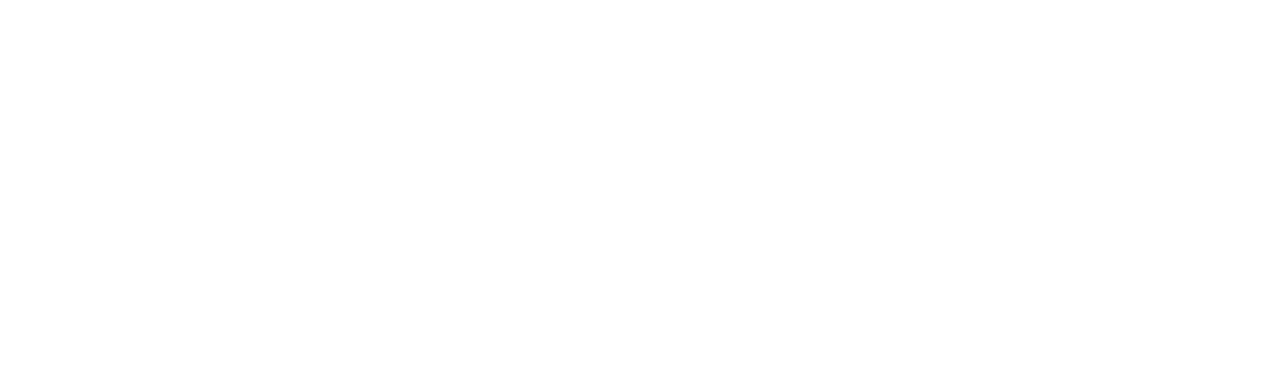
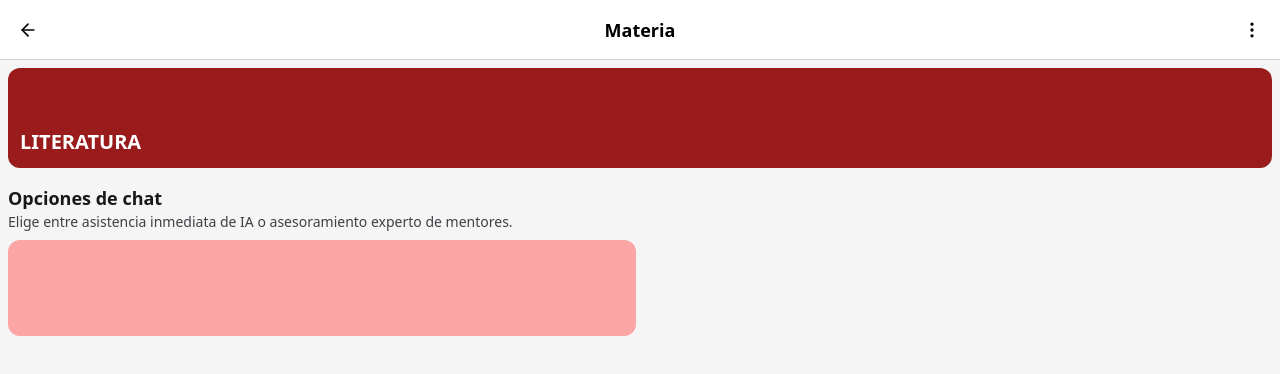
Before and after one commit to Sebastian-Winter12/libelo-back, a Vue app: page /class in a window 1280 px wide. Before the commit this address had no page. Shown: the top 374 px of the page. Built offline with nearby package versions, Linux system fonts and the light colour scheme.

Commit message:
Add BaseNav and BaseInfo components, add ClassView view and update router configuration

```diff
--- /dev/null
+++ b/src/components/BaseInfo.vue
@@ -0,0 +1,18 @@
+<script setup>
+import { defineProps } from 'vue'
+
+defineProps({
+    title: String,
+    description: String,
+})
+</script>
+
+<template>
+    <div class="flex flex-col gap-2">
+        <div class="flex flex-col">
+            <h1 class="text-lg text-zinc-900 font-semibold">{{ title }}</h1>
+            <p class="text-sm text-zinc-700">{{ description }}</p>
+        </div>
+        <slot />
+    </div>
+</template>
--- a/src/components/BaseNav.vue
+++ b/src/components/BaseNav.vue
@@ -0,0 +1,19 @@
+<script setup>
+import { ArrowLeft, EllipsisVertical } from 'lucide-vue-next';
+import { useRouter } from 'vue-router';
+
+const router = useRouter();
+const goBack = () => router.back();
+</script>
+
+<template>
+    <div class="flex justify-between items-center px-2 bg-white border-b border-gray-300">
+        <div @click="goBack" class="size-10 flex items-center justify-center">
+            <ArrowLeft :size="20" />
+        </div>
+        <div class="font-semibold text-lg">Materia</div>
+        <div class="size-10 flex items-center justify-center">
+            <EllipsisVertical :size="20" />
+        </div>
+    </div>
+</template>
--- a/src/router/index.js
+++ b/src/router/index.js
@@ -5,6 +5,11 @@
         path: "/",
         name: "home",
         component: () => import("../views/HomeView.vue"),
+    },
+    {
+        path: "/class",
+        name: "class",
+        component: () => import("../views/ClassView.vue"),
     },
 ];
 
--- /dev/null
+++ b/src/views/ClassView.vue
@@ -0,0 +1,21 @@
+<script setup>
+import BaseBody from "@/components/BaseBody.vue";
+import BaseNav from "@/components/BaseNav.vue";
+import BaseInfo from "@/components/BaseInfo.vue";
+</script>
+
+<template>
+    <BaseBody>
+        <BaseNav />
+        <div class="flex flex-col gap-4 p-2">
+            <div class="flex flex-col justify-end p-3 h-[100px] w-full bg-red-800 rounded-xl">
+                <div class="text-white font-semibold text-xl uppercase">Literatura</div>
+            </div>
+            <BaseInfo title="Opciones de chat" description="Elige entre asistencia inmediata de IA o asesoramiento experto de mentores.">
+                <div class="grid grid-cols-2 gap-2">
+                    <div class="bg-red-300 h-24 rounded-xl"></div>
+                </div>
+            </BaseInfo>
+        </div>
+    </BaseBody>
+</template>
--- a/src/views/HomeView.vue
+++ b/src/views/HomeView.vue
@@ -1,6 +1,7 @@
 <script setup>
+import HomeNav from "@/components/Home/HomeNav.vue";
 import BaseBody from "@/components/BaseBody.vue";
-import HomeNav from "@/components/Home/HomeNav.vue";
+import BaseInfo from "@/components/BaseInfo.vue";
 import { Plus } from "lucide-vue-next";
 </script>
 
@@ -14,15 +15,11 @@
                     <p class="text-neutral-300 text-sm text-balance">Empieza ahora y conecta con mentores expertos en la materia que elijas, ¡ellos te ayudarán!</p>
                 </div>
             </div>
-      <div class="flex flex-col gap-2">
-        <div class="flex flex-col">
-          <h1 class="text-lg text-zinc-900 font-semibold">Tus materias</h1>
-          <p class="text-sm text-zinc-700">Descubre una variedad de materias y encuentra el mentor perfecto para tus necesidades educativas.</p>
-        </div>
+            <BaseInfo title="Tus materias" description="Descubre una variedad de materias y encuentra el mentor perfecto para tus necesidades educativas.">
                 <div class="grid grid-cols-2 gap-2 w-full text-white font-semibold">
                     <div class="w-full h-20 p-3 rounded-xl bg-red-800 uppercase">Literatura</div>
                 </div>
-      </div>
+            </BaseInfo>
         </div>
         <div class="fixed bottom-0 right-0 size-12 flex items-center justify-center bg-libelo-500 rounded-full mr-2 mb-2 text-white">
             <Plus :size="24" />
```
Lines whose indentation alone changed are shown as unchanged.
